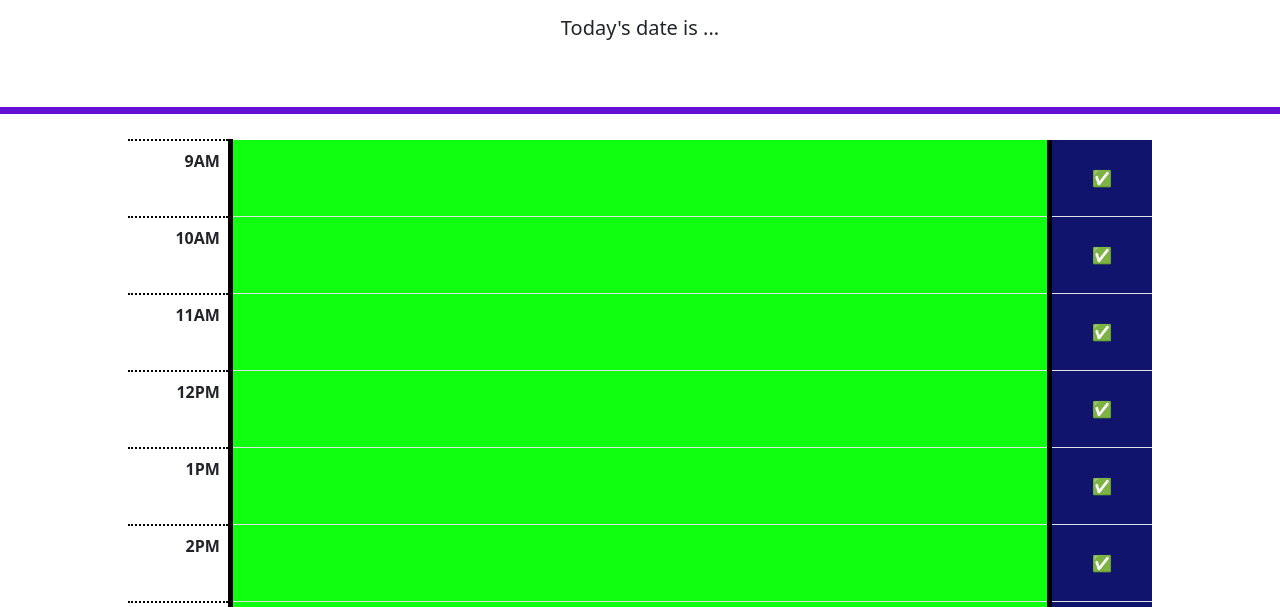
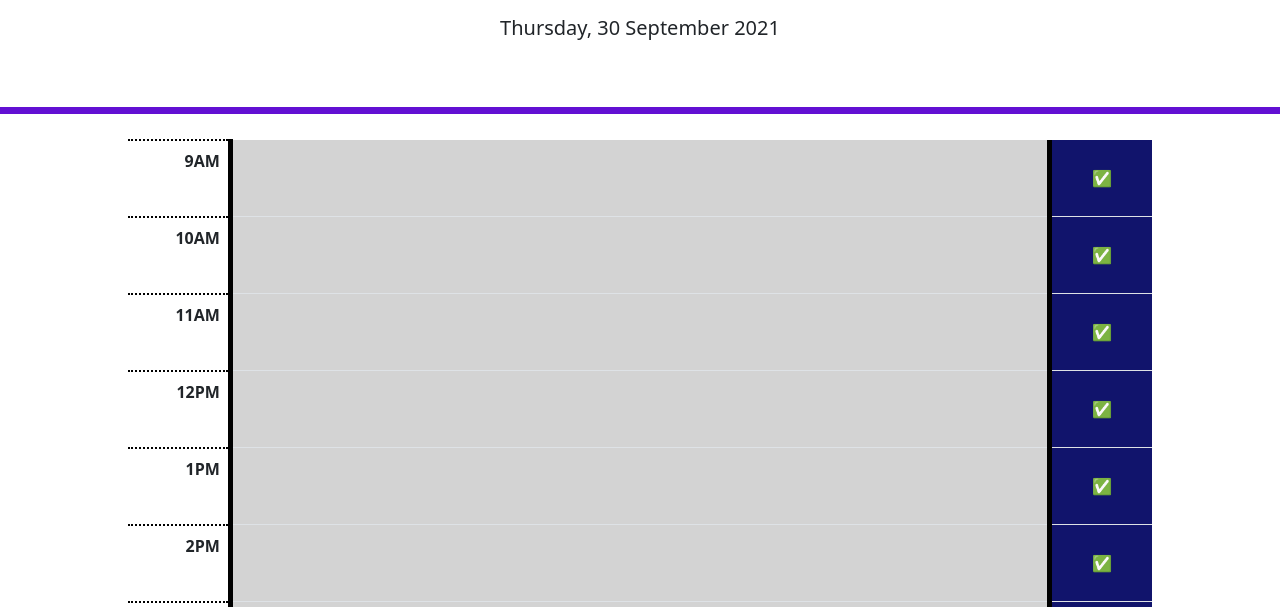
Before and after one commit to JuVoros/day-planner, a plain HTML site: page index.html in a window 1280 px wide. Shown: the part 156-763 px from the top of the page. Drawn offline with nearby package versions, Linux system fonts and the light colour scheme; files that its build step writes are made by us from their sources.

Commit message:
Final Touches

```diff
--- a/Assets/JavaScript/script.js
+++ b/Assets/JavaScript/script.js
@@ -24,7 +24,7 @@ function checkDateTime() {
 
 
 
-            // Change to grey if before/after business hours
+            // Change to grey if before/after work time
             if (currentTime > timeBlock || currentTime < 9 || currentTime > 17) $(this).css("background-color", "lightgrey");
 
             // Change to red if equal to current time.
--- a/index.html
+++ b/index.html
@@ -7,7 +7,7 @@
     <meta name="viewport" content="width=device-width, initial-scale=1.0">
     <link href="https://cdn.jsdelivr.net/npm/bootstrap@5.0.2/dist/css/bootstrap.min.css" rel="stylesheet" integrity="sha384-EVSTQN3/azprG1Anm3QDgpJLIm9Nao0Yz1ztcQTwFspd3yD65VohhpuuCOmLASjC" crossorigin="anonymous">
     <link rel="stylesheet" href="//code.jquery.com/ui/1.12.1/themes/base/jquery-ui.css">
-    <link rel="stylesheet" href="style.css">
+    <link rel="stylesheet" href="Assets/CSS/style.css">
     <title>Workday Scheduler</title>
 </head>
 
@@ -82,6 +82,6 @@
     <script src="https://cdnjs.cloudflare.com/ajax/libs/moment.js/2.20.1/moment.min.js"></script>
     <script src="https://code.jquery.com/jquery-1.12.4.js"></script>
     <script src="https://code.jquery.com/ui/1.12.1/jquery-ui.js"></script>
-    <script src="script.js"></script>
+    <script src="Assets/JavaScript/script.js"></script>
 </body>
 </html>
```
Also changed, not shown: 2 other files.
